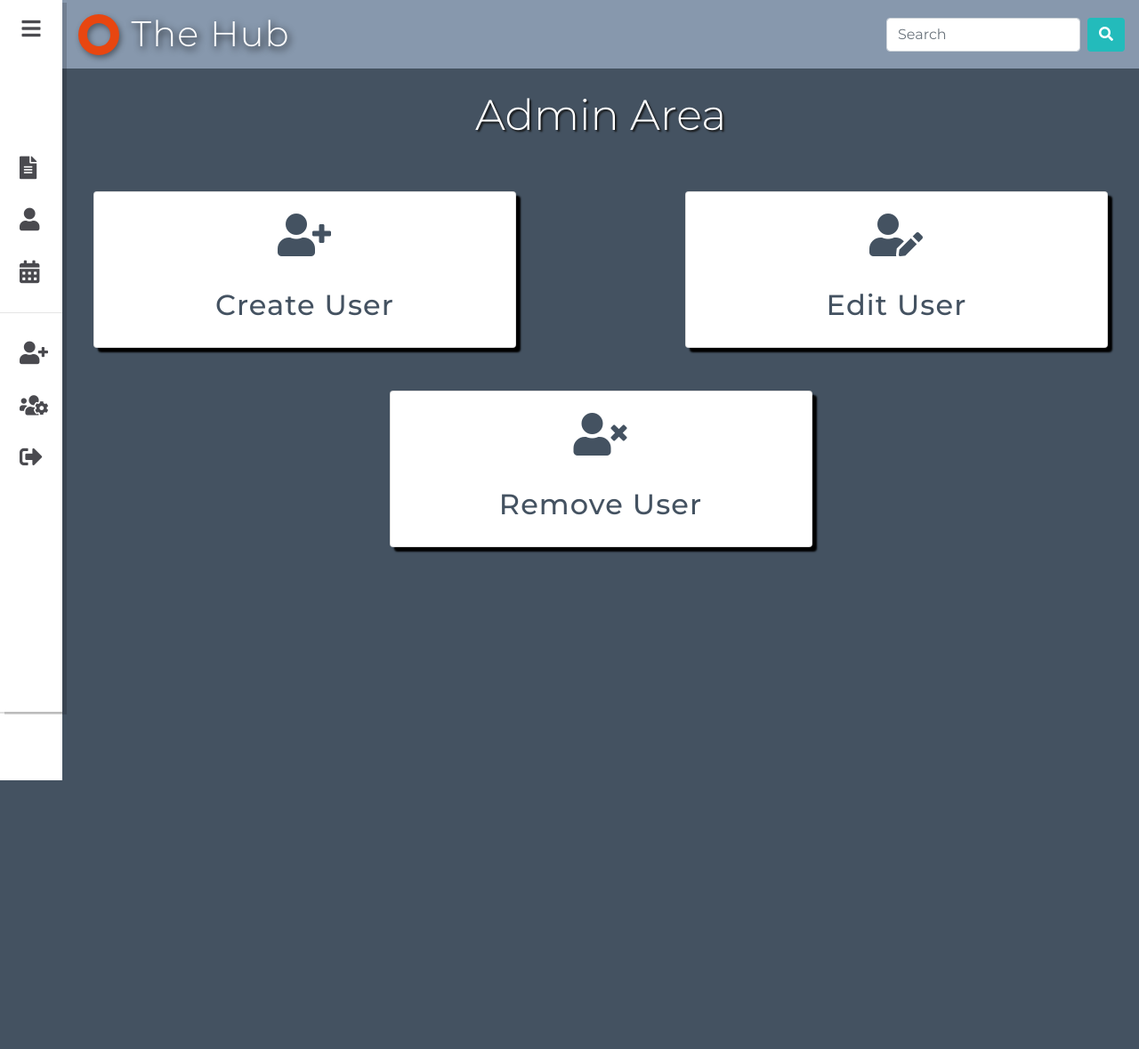
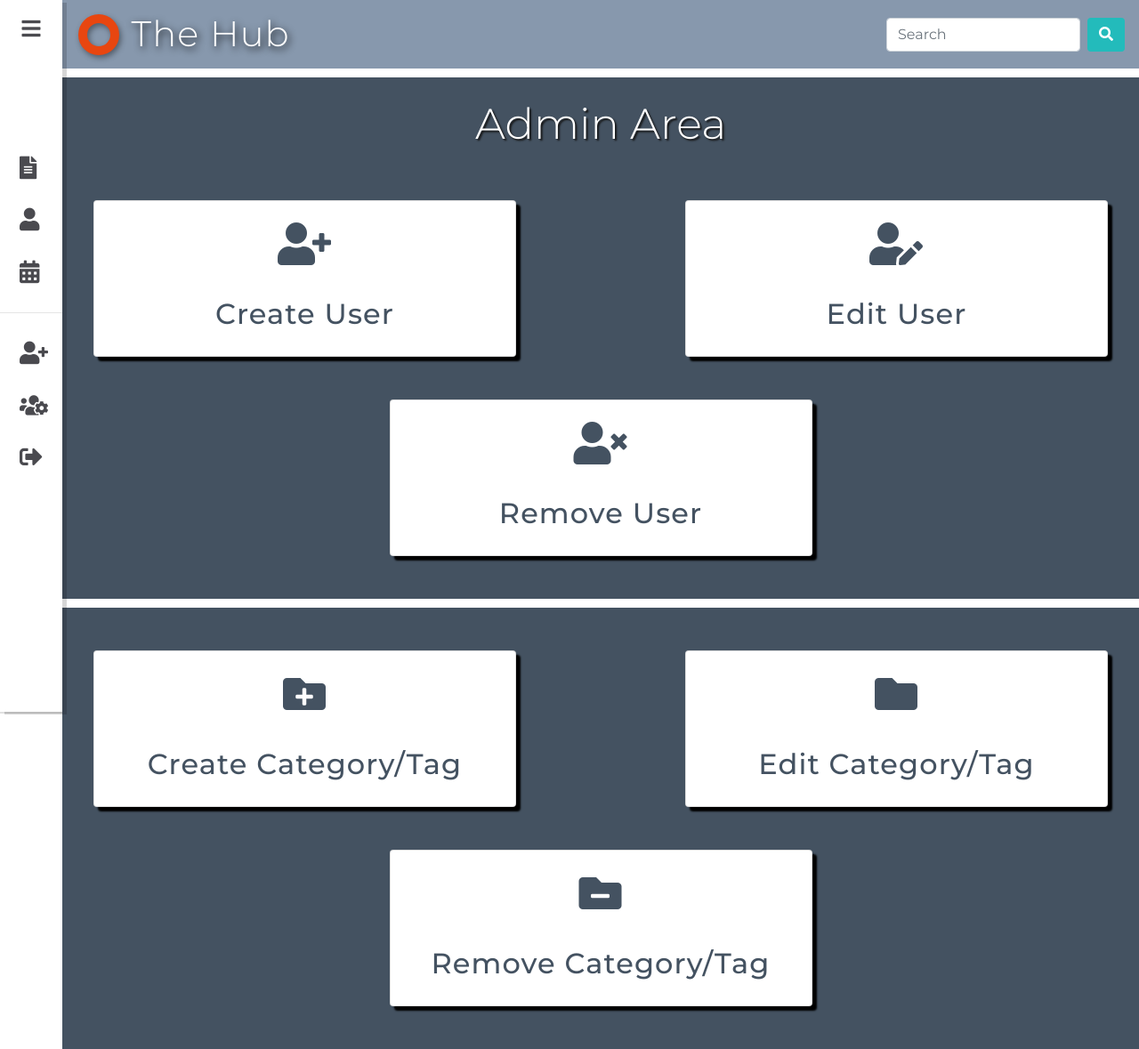
Before and after one commit to ShavingSeagull/TheHub, a Django app: page /admin-area/ in a window 1280 px wide. Shown: the whole page at 89% size. Before the commit the page ends 877 px from the top, so only its background shows below. Run offline with Django 3.2, Linux system fonts and the light colour scheme; the visitor is signed in with stand-in values (Sample User, id 1); parts of the project's set-up code (start-up, migrations or seed data) failed here and were passed over; some libraries are stand-ins or nearby versions.

Commit message:
Added category/tag buttons to Administration area

```diff
--- a/static/css/main.css
+++ b/static/css/main.css
@@ -43,6 +43,7 @@ main {
   min-height: 100vh;
   width: calc(100% - 70px);
   margin-left: auto;
+  overflow-x: hidden;
 }
 
 p, #document-menu > li > a {
@@ -243,7 +244,7 @@ noscript > p {
   color: #fff;
 }
 
-#top-bar-divider {
+.top-bar-divider {
   width: 100%;
   height: 10px;
   background-color: #fff;
@@ -478,6 +479,13 @@ input:checked + .slider:before {
     width: 80%;
   }
 
+  /* Only targets the dividers on the Admin page, not the main top-bar divider */
+  .top-bar-divider.admin-divider {
+    position: relative;
+    left: -20px;
+    width: calc(100% + 40px);
+  }
+
   #burger-menu > a {
     color: #fff;
     text-shadow: var(--p-grey) 2px 2px 2px;
--- a/templates/administration/admin_area.html
+++ b/templates/administration/admin_area.html
@@ -32,4 +32,26 @@
         </div>
     </div>
 </section>
+<div class="top-bar-divider admin-divider"></div>
+<section class="container">
+    <div class="row mt-5">
+        <div class="col-12 col-md-5 card selection-card p-4 mb-3 mb-md-5 text-center">
+            <a href="#">
+                <p class="mb-4 mb-lg-5"><i class="fas fa-folder-plus"></i></p>
+                <p>Create Category/Tag</p>
+            </a>
+        </div>
+        <div class="col-12 offset-md-2 col-md-5 card selection-card p-4 mb-3 mb-md-5 text-center">
+            <a href="#">
+                <p class="mb-4 mb-lg-5"><i class="fas fa-folder"></i></p>
+                <p>Edit Category/Tag</p>
+            </a>
+        </div>
+        <div class="col-12 col-md-5 card selection-card p-4 mb-3 mb-md-5 mx-auto text-center">
+            <a href="#">
+                <p class="mb-4 mb-lg-5"><i class="fas fa-folder-minus"></i></p>
+                <p>Remove Category/Tag</p>
+            </a>
+        </div>
+</section>
 {% endblock %}
```
